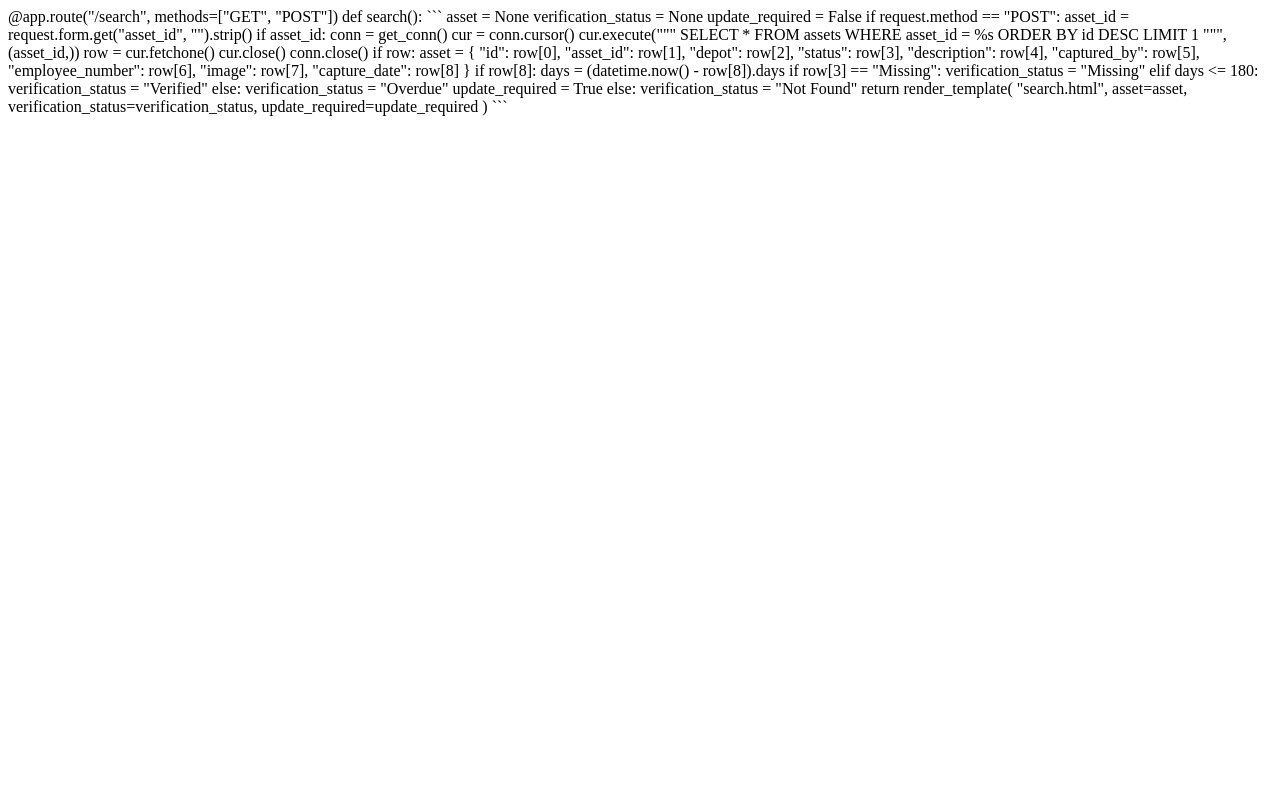
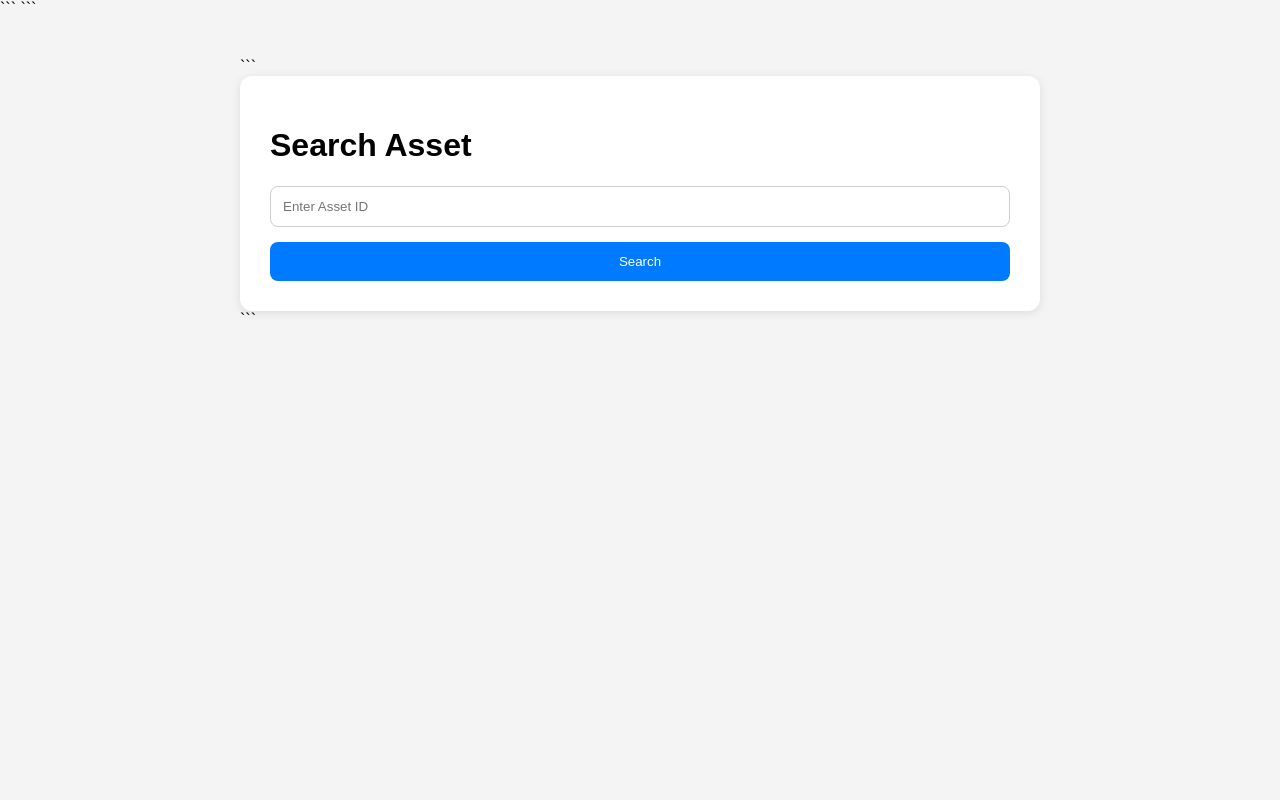
Before and after one commit to Mayra-2023/asset-tracker, a Flask app: page /search in a window 1280 px wide. Run offline with Flask 3, Linux system fonts and the light colour scheme; some libraries are stand-ins or nearby versions.

Commit message:
Update search.html

````diff
--- a/templates/search.html
+++ b/templates/search.html
@@ -1,68 +1,144 @@
-@app.route("/search", methods=["GET", "POST"])
-def search():
+<!DOCTYPE html>
+
+<html lang="en">
+<head>
+    <meta charset="UTF-8">
+    <meta name="viewport" content="width=device-width, initial-scale=1.0">
+    <title>Search Asset</title>
 
 ```
-asset = None
-verification_status = None
-update_required = False
+<style>
+    body{
+        font-family: Arial, sans-serif;
+        background:#f4f4f4;
+        margin:0;
+        padding:0;
+    }
 
-if request.method == "POST":
+    .container{
+        max-width:800px;
+        margin:auto;
+        padding:40px 20px;
+    }
 
-    asset_id = request.form.get("asset_id", "").strip()
+    .box{
+        background:white;
+        padding:30px;
+        border-radius:12px;
+        box-shadow:0 2px 10px rgba(0,0,0,.1);
+    }
 
-    if asset_id:
+    input{
+        width:100%;
+        padding:12px;
+        border:1px solid #ccc;
+        border-radius:8px;
+        box-sizing:border-box;
+    }
 
-        conn = get_conn()
-        cur = conn.cursor()
+    button{
+        width:100%;
+        padding:12px;
+        margin-top:15px;
+        border:none;
+        border-radius:8px;
+        background:#007BFF;
+        color:white;
+        cursor:pointer;
+    }
 
-        cur.execute("""
-            SELECT *
-            FROM assets
-            WHERE asset_id = %s
-            ORDER BY id DESC
-            LIMIT 1
-        """, (asset_id,))
+    button:hover{
+        background:#0056b3;
+    }
 
-        row = cur.fetchone()
+    img{
+        max-width:100%;
+        border-radius:10px;
+        margin-top:15px;
+    }
 
-        cur.close()
-        conn.close()
+    .result{
+        margin-top:30px;
+        border-top:1px solid #ddd;
+        padding-top:20px;
+    }
 
-        if row:
+    .status{
+        font-weight:bold;
+        font-size:18px;
+    }
+</style>
+```
 
-            asset = {
-                "id": row[0],
-                "asset_id": row[1],
-                "depot": row[2],
-                "status": row[3],
-                "description": row[4],
-                "captured_by": row[5],
-                "employee_number": row[6],
-                "image": row[7],
-                "capture_date": row[8]
-            }
+</head>
 
-            if row[8]:
+<body>
 
-                days = (datetime.now() - row[8]).days
+<div class="container">
 
-                if row[3] == "Missing":
-                    verification_status = "Missing"
+```
+<div class="box">
 
-                elif days <= 180:
-                    verification_status = "Verified"
+    <h1>Search Asset</h1>
 
-                else:
-                    verification_status = "Overdue"
-                    update_required = True
+    <form method="POST">
+        <input
+            type="text"
+            name="asset_id"
+            placeholder="Enter Asset ID"
+            required
+        >
 
-        else:
-            verification_status = "Not Found"
+        <button type="submit">
+            Search
+        </button>
+    </form>
 
-return render_template(
-    "search.html",
-    asset=asset,
-    verification_status=verification_status,
-    update_required=update_required
-)
+    {% if verification_status == "Not Found" %}
+        <div class="result">
+            <h3>Asset not found</h3>
+        </div>
+    {% endif %}
+
+    {% if asset %}
+    <div class="result">
+
+        <h2>{{ asset.asset_id }}</h2>
+
+        <p><strong>Depot:</strong> {{ asset.depot }}</p>
+
+        <p><strong>Status:</strong> {{ asset.status }}</p>
+
+        <p><strong>Description:</strong> {{ asset.description }}</p>
+
+        <p><strong>Captured By:</strong> {{ asset.captured_by }}</p>
+
+        <p><strong>Employee Number:</strong> {{ asset.employee_number }}</p>
+
+        <p><strong>Date:</strong> {{ asset.capture_date }}</p>
+
+        <p class="status">
+            Verification Status:
+            {{ verification_status }}
+        </p>
+
+        {% if asset.image %}
+            <img src="{{ asset.image }}">
+        {% endif %}
+
+        {% if update_required %}
+            <p>
+                This asset requires verification update.
+            </p>
+        {% endif %}
+
+    </div>
+    {% endif %}
+
+</div>
 ```
+
+</div>
+
+</body>
+</html>
````
